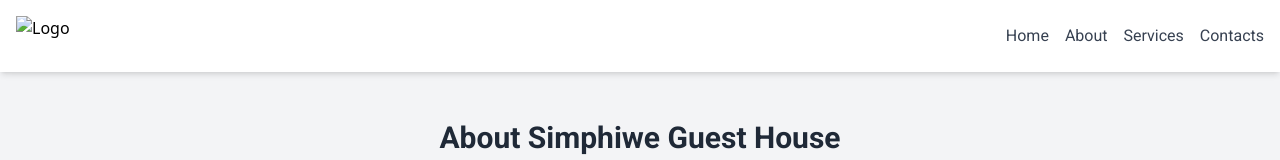
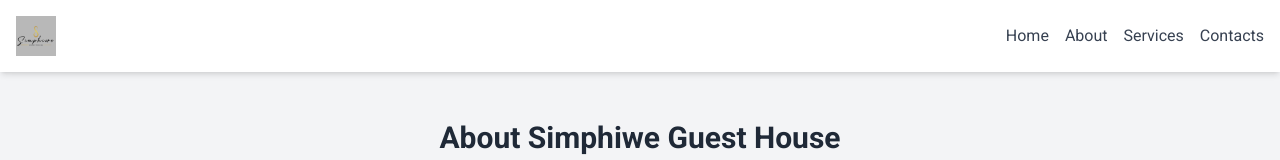
Before and after one commit to SakhileEngineer95/simphiweguesthouse, a website: page index.html in a window 1280 px wide. Shown: the top 160 px of the page. Drawn offline with nearby package versions, Linux system fonts and the light colour scheme; files that its build step writes are made by us from their sources; the site is published under a folder, as on GitHub Pages, so addresses that start at the root find nothing.

Commit message:
Fix logo image

```diff
--- a/index.html
+++ b/index.html
@@ -15,7 +15,7 @@
                     <!--Logo-->
                     <div class="mr-4">
                         <a href="#about">
-                            <img src="/img/logo.JPG" alt="Logo" class="h-10 ">
+                            <img src="img/logo.JPG" alt="Logo" class="h-10 ">
                         </a>
                     </div>
                     <!--hamburger icon-->
```
